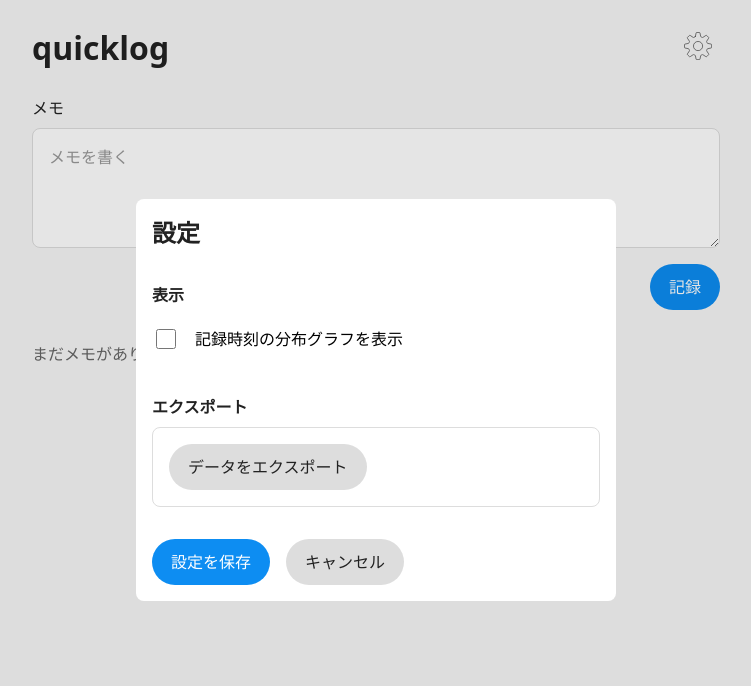
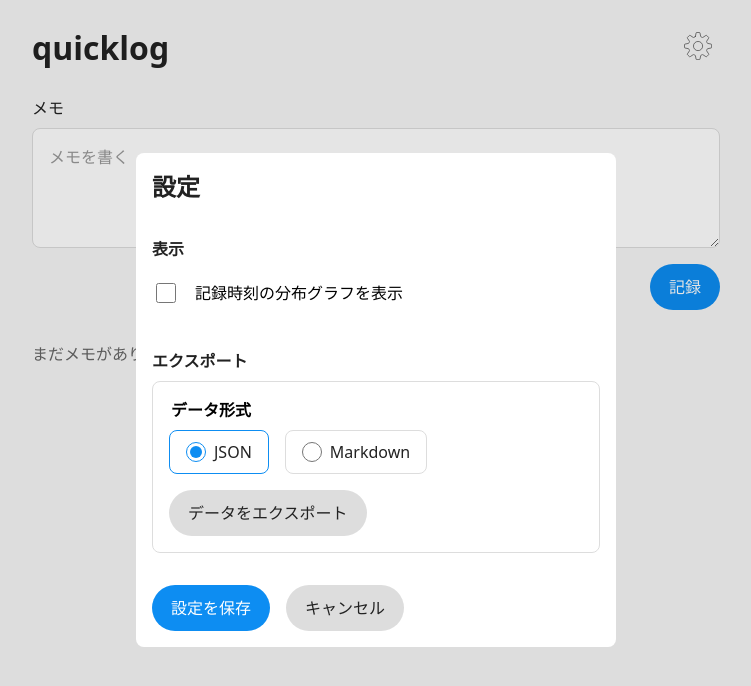
Before and after one commit to asamichiruko/quicklog, a Vue app: page / in a window 1280 px wide. Both pictures are taken after a click on the button "設定". Shown: the top 686 px of the page, without its empty margins (264-1015 px from the left). Built offline with nearby package versions, Linux system fonts and the light colour scheme.

Commit message:
feat: SettingsDialog に exportType の選択 UI を追加

```diff
--- a/src/App.vue
+++ b/src/App.vue
@@ -40,7 +40,7 @@ function handleRemove(id: string) {
   saveLogEntries(items.value)
 }
 
-function handleExport() {
+function handleExport(exportType: string) {
   const json = JSON.stringify(items.value, null, 2)
   const blob = new Blob([json], { type: "application/json" })
   const url = URL.createObjectURL(blob)
--- a/src/components/SettingsDialog.vue
+++ b/src/components/SettingsDialog.vue
@@ -5,6 +5,8 @@ import { ref } from "vue"
 
 const dialog = ref<HTMLDialogElement | null>(null)
 const nextSettings = ref<AppSettings>({ ...DEFAULT_SETTINGS })
+type ExportType = "json" | "markdown"
+const exportType = ref<ExportType>("json")
 
 const props = defineProps<{
   settings: AppSettings
@@ -12,7 +14,7 @@ const props = defineProps<{
 
 const emit = defineEmits<{
   save: [nextSettings: AppSettings]
-  export: []
+  export: [exportType: ExportType]
 }>()
 
 function open() {
@@ -33,7 +35,7 @@ function close() {
 }
 
 function exportData() {
-  emit("export")
+  emit("export", exportType.value)
 }
 
 defineExpose({ open })
@@ -62,6 +64,29 @@ defineExpose({ open })
       <section class="section">
         <h3 class="section-heading">エクスポート</h3>
         <div class="export-panel">
+          <fieldset class="export-type-selector">
+            <legend class="export-type-selector-label">データ形式</legend>
+            <label class="export-type-option">
+              <input
+                type="radio"
+                name="export-type"
+                value="json"
+                class="export-type-radio"
+                v-model="exportType"
+              />
+              <span class="export-type-label">JSON</span>
+            </label>
+            <label class="export-type-option">
+              <input
+                type="radio"
+                name="export-type"
+                value="markdown"
+                class="export-type-radio"
+                v-model="exportType"
+              />
+              <span class="export-type-label">Markdown</span>
+            </label>
+          </fieldset>
           <button class="button-secondary export-button" type="button" @click="exportData">
             データをエクスポート
           </button>
@@ -137,12 +162,59 @@ defineExpose({ open })
 }
 
 .export-panel {
-  display: flex;
-  justify-content: flex-start;
+  display: grid;
+  gap: var(--space-2);
   padding: var(--space-2);
   border: 1px solid var(--color-border);
   border-radius: var(--radius-surface);
   background: var(--color-surface);
+}
+
+.export-type-selector {
+  display: flex;
+  flex-wrap: wrap;
+  gap: var(--space-1) var(--space-2);
+  border: none;
+  margin: 0;
+  padding: 0;
+}
+
+.export-type-selector-label {
+  width: 100%;
+  margin: var(--space-1) 0;
+  font-weight: var(--font-weight-bold);
+}
+
+.export-type-option {
+  display: flex;
+  align-items: center;
+  gap: var(--space-1);
+  min-height: var(--control-min-size);
+  padding: 0 var(--space-2);
+  border: 1px solid var(--color-border);
+  border-radius: var(--radius-surface);
+  background: var(--color-surface);
+  color: var(--color-text);
+  cursor: pointer;
+}
+
+.export-type-option:has(.export-type-radio:checked) {
+  border-color: var(--color-primary);
+}
+
+.export-type-option:has(.export-type-radio:focus-visible) {
+  outline: 2px solid var(--color-primary);
+}
+
+.export-type-radio {
+  width: 20px;
+  height: 20px;
+  margin: 0;
+  accent-color: var(--color-primary);
+}
+
+.export-type-label {
+  font-size: var(--font-size-md);
 }
 
 .export-button {
```
